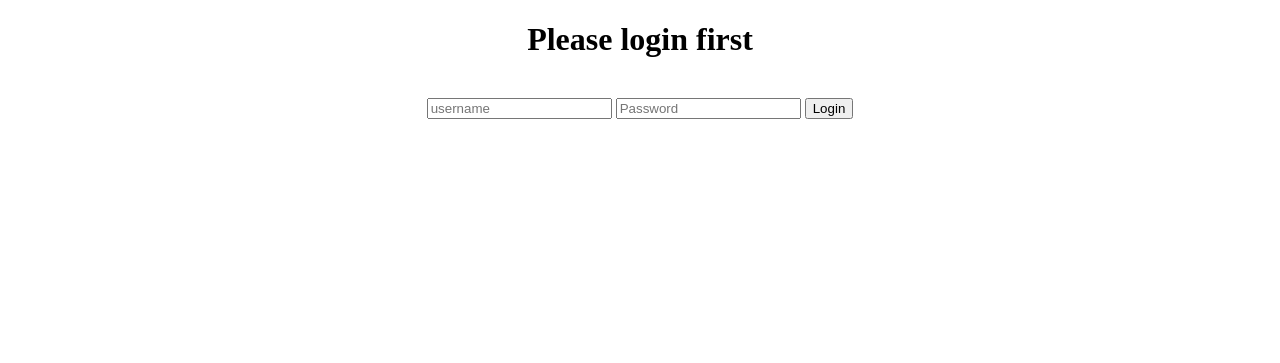
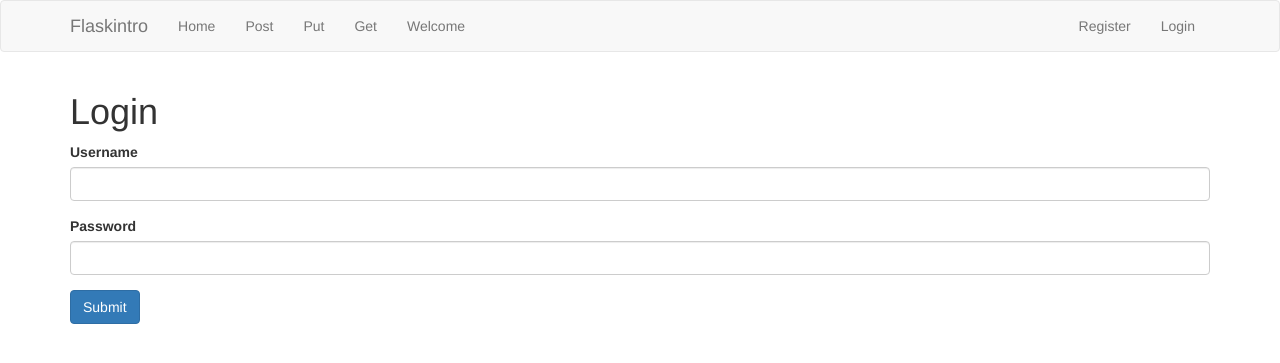
Before and after one commit to mudambirichard/flask_intro, a Flask app: page /api/v1/auth/login in a window 1280 px wide. Shown: the top 363 px of the page. Run offline with Flask 2, Linux system fonts and the light colour scheme; some libraries are stand-ins or nearby versions.

Commit message:
modify app and templates

```diff
--- a/app.py
+++ b/app.py
@@ -3,9 +3,9 @@ from flask import Flask , render_template, redirect, url_for, request
 app = Flask(__name__)
 
 
-@app.route('/')
+@app.route('/home')
 def home():
-	return " Kisumu Hotel"
+	return render_template('home.html')
 
 
 @app.route('/welcome')
--- /dev/null
+++ b/templates/includes/_navbar.html
@@ -0,0 +1,35 @@
+<nav class="navbar navbar-default">
+<div class="container">
+<div class="navbar-header">
+  <button type="button" class="navbar-toggle"
+         data-toggle="collapse"
+         data-target=".navbar-collapse">
+        <span class="sr-only">Toggle navigation</span>
+        <span class="icon-bar"></span>
+        <span class="icon-bar"></span>
+        <span class="icon-bar"></span>
+ </button>
+
+ <a class="navbar-brand" href="">Flaskintro</a>
+ </div>
+ <div id="navbar" class="collapse navbar-collapse">
+ <ul class="nav navbar-nav">
+ <li  ><a href="/home">Home</a></li>
+ <li  ><a href="/post">Post</a></li>
+  <li> <a href="/put">Put</a></li>
+  <li  ><a href="/get">Get</a></li>
+   <li ><a href="/welcome">Welcome</a></li>
+
+ </ul>
+
+      <ul class="nav navbar-nav navbar-right">
+
+   <li  ><a href="/register">Register</a></li>
+   <li  ><a href="/login">Login</a></li>
+
+  </ul>
+ </div>
+
+</div>
+
+</nav>
--- /dev/null
+++ b/templates/layout.html
@@ -0,0 +1,15 @@
+<!doctype html>
+<html>
+<head>
+<meta charset="utf-8">
+	<title>MyFlaskApp</title>
+	<link rel="stylesheet" href="https://maxcdn.bootstrapcdn.com/bootstrap/3.3.7/css/bootstrap.min.css">
+</head>
+<body>
+{% include 'includes/_navbar.html' %}
+{% block body %}{% endblock %}
+
+<script src="https://maxcdn.bootstrapcdn.com/bootstrap/3.3.7/js/bootstrap.min.js"></script>
+
+</body>
+</html>
--- a/templates/login.html
+++ b/templates/login.html
@@ -1,33 +1,22 @@
-    <!doctype html>
-<html>
-<head>
-	<title>Flask Intro - login page</title>
-	<link name="viewport" content="widith=device-width, initial-scale=1.0">
-	<link rel="stylesheet" type="text/css" href="static/style.css">
+{% extends 'layout.html' %}
 
- </head>
- <body>
+{% block body %}
+<div class="container">
+<h1>Login</h1>
 
- <div class="container">
-  <h1>Please login first</h1>
-<br>
-<form action="" method="post">
-<input type="text" placeholder="username" name="username" value="{{request.form.username}}">
-
-<input type="password" placeholder="Password" name="password" value="{{request.form.password}}">
-<input class="btn btn-default"  type="submit" value="Login">
-
-</form>
-
-{% if error %}
- <p class="error"><strong>Error</strong>{{error}}</p>
- {% endif %}
-
-
-
+<form action=""  method="POST" >
+ <div class="form-group">
+ <label>Username</label>
+ <input type="text" name="username" class="form-control" value="{{request.form.username}}">
 </div>
 
+ <div class="form-group">
+ <label>Password</label>
+ <input type="password" name="password" class="form-control" value="{{request.form.password}}">
+</div>
 
+<button type="submit" class="btn btn-primary">Submit</button>
+</form>
+</div>
 
-</body>
-</html>
+{% endblock %}
--- a/test.py
+++ b/test.py
@@ -3,7 +3,7 @@ import unittest
 
 class FlaskTestCase(unittest.TestCase):
 
-	def test_index(self):
+	def test_home(self):
 		tester = app.test_client(self)
 		response = tester.get('/api/v1/auth/login', content_type='html/text')
 		self.assertEqual(response.status_code, 200)
```
Also changed, not shown: templates/delete.html (+4 -9 lines), templates/get.html (+4 -10 lines), templates/home.html (added, +11 -0 lines), templates/index.html (deleted, +0 -21 lines), templates/post.html (+5 -13 lines), templates/put.html (+3 -8 lines), templates/register.html (+3 -12 lines), templates/welcome.html (+17 -17 lines).
